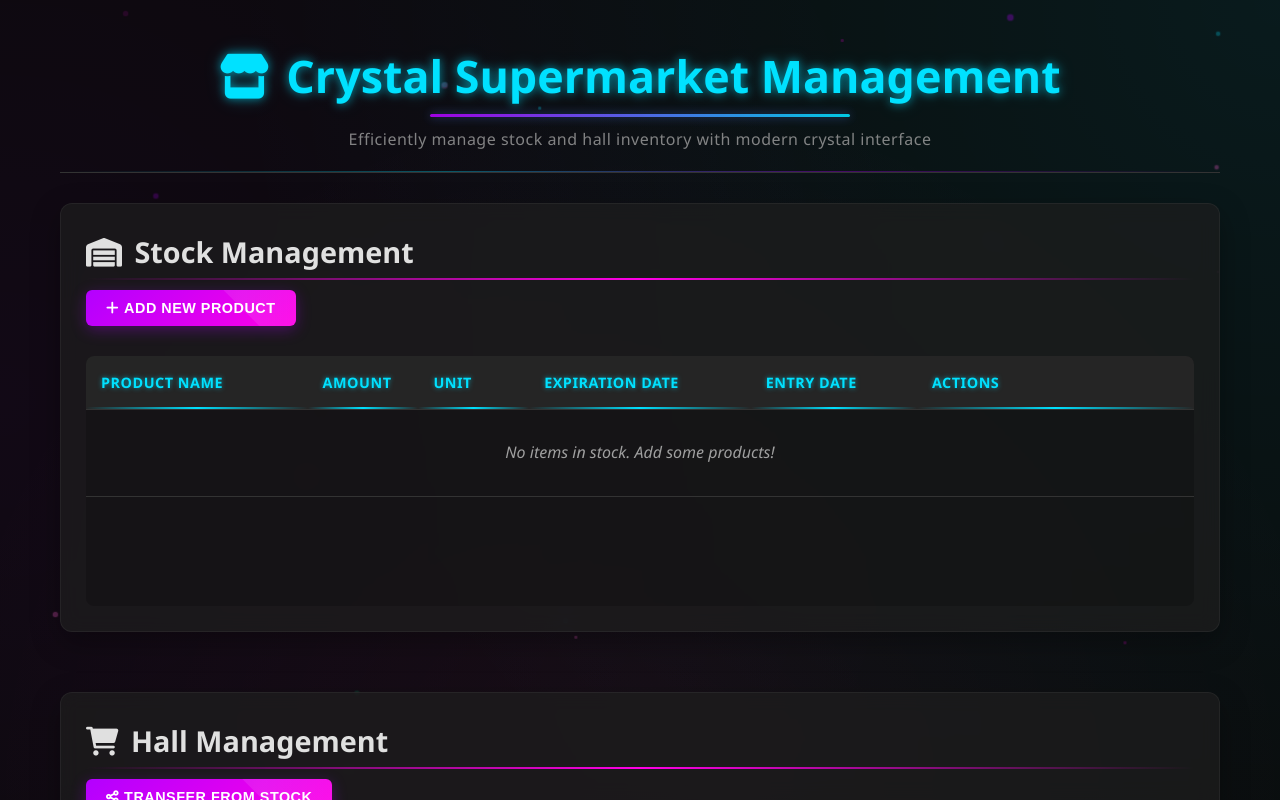
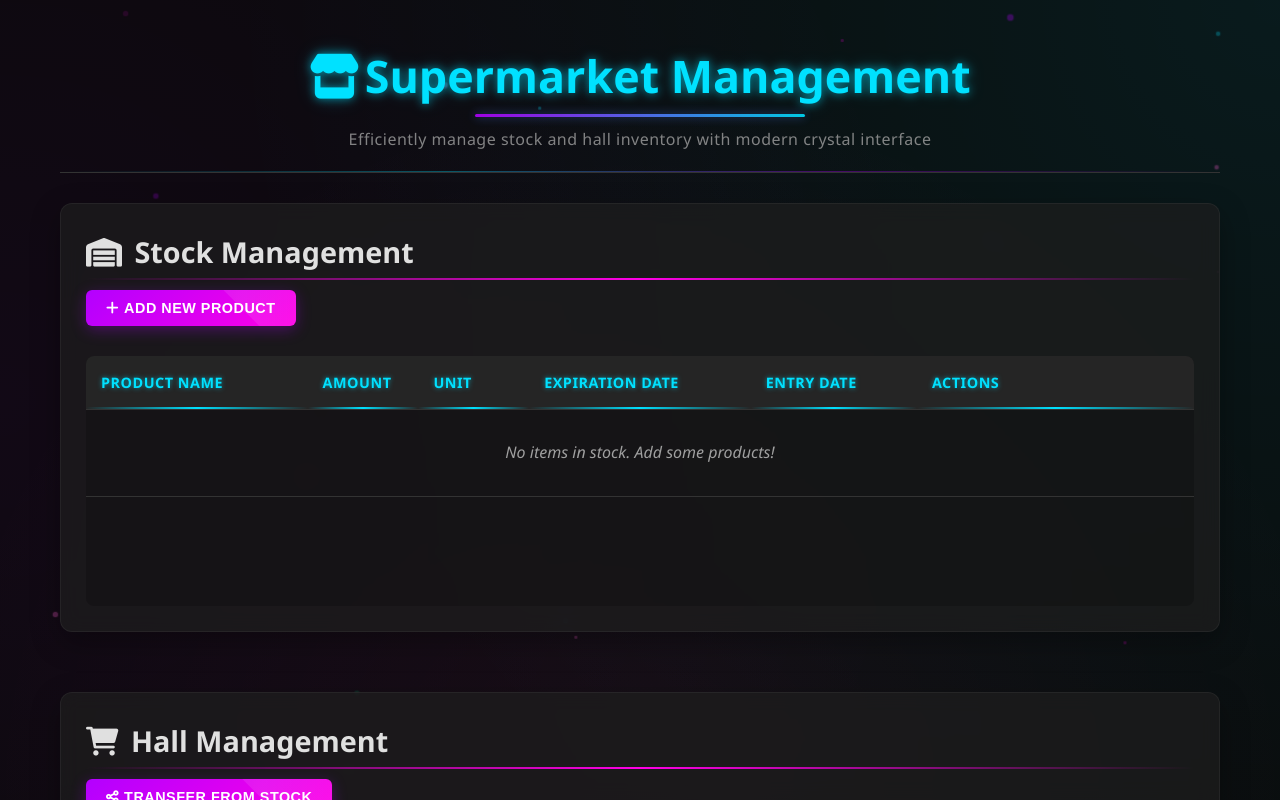
Before and after one commit to KiroSamer70/Market_MS_Github, a plain HTML site: page index.html in a window 1280 px wide. Drawn offline with Linux system fonts and the light colour scheme.

Commit message:
Update index.html

```diff
--- a/index.html
+++ b/index.html
@@ -18,7 +18,7 @@
 
     <div class="container">
         <header>
-            <h1><i class="fas fa-store"></i> Crystal Supermarket Management</h1>
+            <h1><i class="fas fa-store"></i>Supermarket Management</h1>
             <p class="tagline">Efficiently manage stock and hall inventory with modern crystal interface</p>
         </header>
 
```
